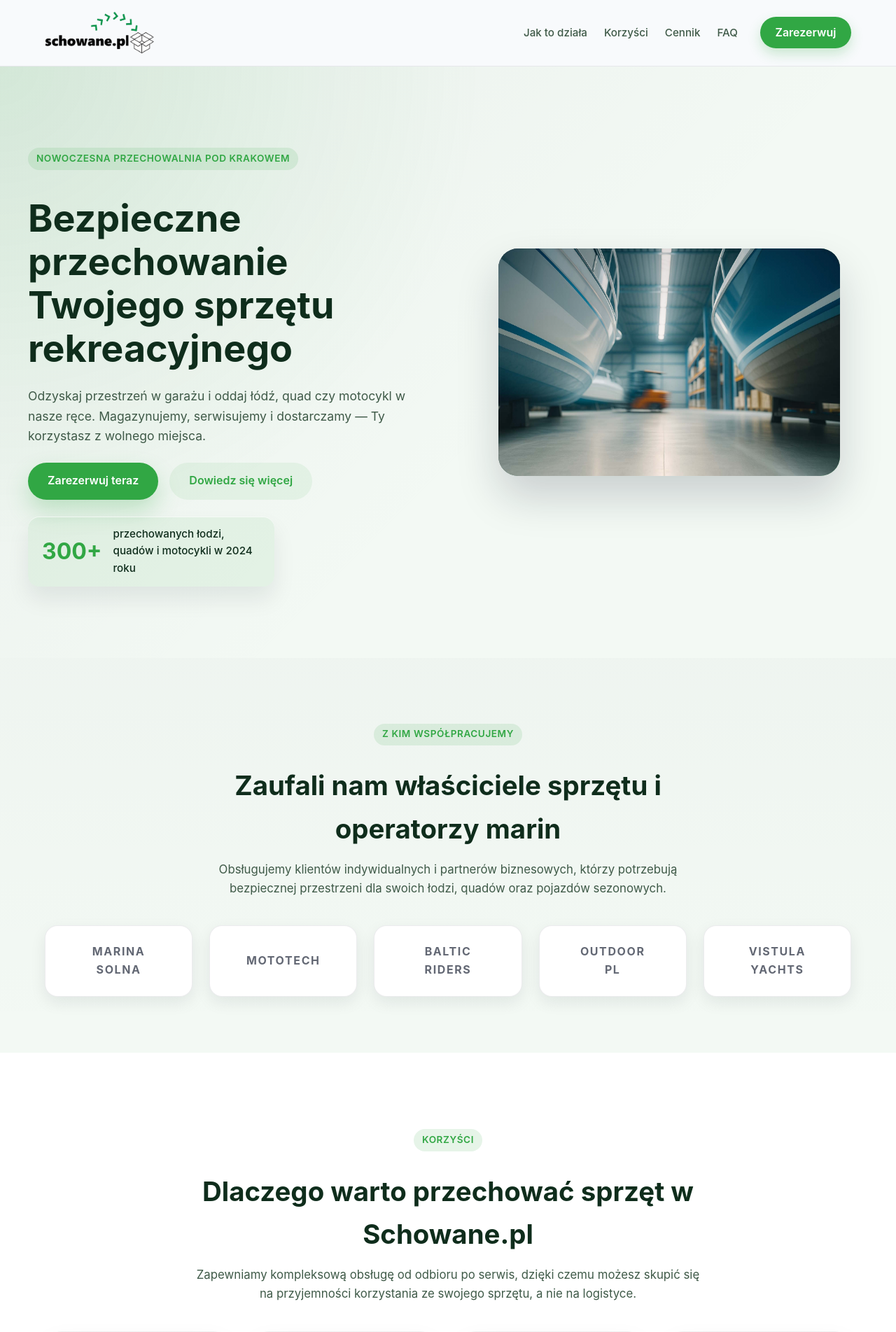
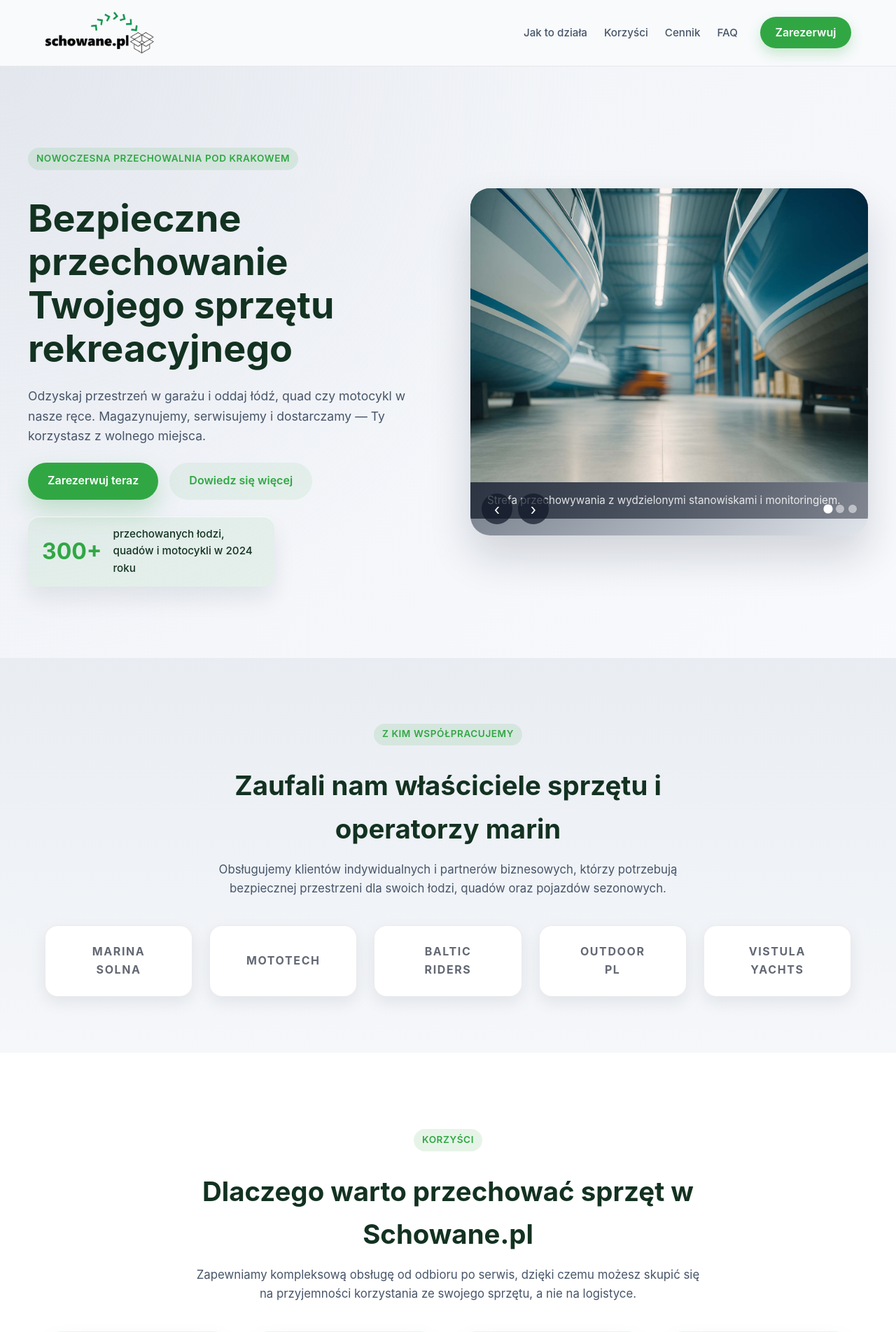
Before and after one commit to michalwojciga/schowane-landing-przechowanie-sprzetu-rekreacyjnego, a Flask app: page /landing in a window 1280 px wide. Shown: the top 1903 px of the page at 70% size. Run offline with Flask 3, Linux system fonts and the light colour scheme.

Commit message:
feat: refresh hero visuals and newsletter ops

```diff
--- a/static/css/landing.css
+++ b/static/css/landing.css
@@ -2,12 +2,16 @@
 
 :root {
   --landing-primary-color: #31a744;
-  --landing-secondary-color: #0f2d1c;
+  --landing-secondary-color: #133221;
   --landing-accent-color: #f4c043;
-  --landing-background-color: #f3f9f4;
+  --landing-background-color: #f5f7fa;
   --landing-surface-color: #ffffff;
-  --landing-text-color: #102819;
-  --landing-muted-text: #3f5a48;
+  --landing-text-color: #111827;
+  --landing-muted-text: #475569;
+  --landing-neutral-50: #fbfcfe;
+  --landing-neutral-100: #eef1f5;
+  --landing-neutral-200: #d9dee6;
+  --landing-neutral-300: #c2c9d4;
   --landing-font-family: 'Inter', system-ui, -apple-system, BlinkMacSystemFont, 'Segoe UI', sans-serif;
 }
 
@@ -236,8 +240,8 @@ summary {
   content: '';
   position: absolute;
   inset: 0;
-  background: radial-gradient(circle at top left, rgba(49, 167, 68, 0.12), transparent 45%),
-    linear-gradient(135deg, rgba(15, 23, 42, 0.04), transparent 60%);
+  background: radial-gradient(circle at top left, rgba(217, 222, 230, 0.55), transparent 55%),
+    linear-gradient(135deg, rgba(239, 242, 247, 0.95), rgba(249, 250, 253, 0.8));
   z-index: 0;
 }
 
@@ -369,29 +373,119 @@ summary {
   position: relative;
   border-radius: clamp(1rem, 3vw, 1.75rem);
   overflow: hidden;
-  box-shadow: 0 30px 60px rgba(15, 23, 42, 0.18);
-  background: linear-gradient(135deg, rgba(15, 23, 42, 0.85), rgba(49, 167, 68, 0.65));
+  box-shadow: 0 30px 60px rgba(15, 23, 42, 0.16);
+  background: linear-gradient(135deg, rgba(20, 33, 51, 0.88), rgba(217, 222, 230, 0.75));
   isolation: isolate;
 }
 
-.landing-hero-media::after {
-  content: '';
-  position: absolute;
-  inset: 0;
-  background: linear-gradient(160deg, rgba(15, 23, 42, 0.18), transparent 50%);
-  pointer-events: none;
+.landing-hero-carousel {
+  position: relative;
+  height: 100%;
 }
 
-.landing-hero-image {
+.landing-hero-carousel-viewport {
+  overflow: hidden;
+}
+
+.landing-hero-carousel-track {
+  display: flex;
+  transition: transform 0.6s ease;
+  will-change: transform;
+  list-style: none;
+  margin: 0;
+  padding: 0;
+}
+
+.landing-hero-slide {
+  min-width: 100%;
+  position: relative;
+  display: flex;
+}
+
+.landing-hero-slide figure {
+  margin: 0;
   width: 100%;
-  height: 100%;
+  display: flex;
+  flex-direction: column;
+}
+
+.landing-hero-slide img {
+  width: 100%;
+  height: clamp(280px, 42vw, 420px);
   object-fit: cover;
   display: block;
 }
 
-.landing-hero-media picture {
-  display: block;
-  height: 100%;
+.landing-hero-slide figcaption {
+  margin: 0;
+  padding: 0.85rem 1.5rem;
+  background: linear-gradient(90deg, rgba(17, 24, 39, 0.72), rgba(17, 24, 39, 0.45));
+  color: rgba(255, 255, 255, 0.85);
+  font-size: 0.95rem;
+}
+
+.landing-hero-carousel-controls {
+  position: absolute;
+  inset: auto 1rem 1rem 1rem;
+  display: flex;
+  align-items: center;
+  justify-content: space-between;
+  gap: 0.75rem;
+  pointer-events: none;
+}
+
+.landing-hero-carousel-buttons {
+  display: inline-flex;
+  gap: 0.5rem;
+}
+
+.landing-hero-carousel-button {
+  pointer-events: auto;
+  border: none;
+  border-radius: 999px;
+  background: rgba(17, 24, 39, 0.7);
+  color: #ffffff;
+  width: 2.75rem;
+  height: 2.75rem;
+  display: inline-flex;
+  align-items: center;
+  justify-content: center;
+  font-size: 1.35rem;
+  cursor: pointer;
+  transition: background 0.2s ease, transform 0.2s ease;
+}
+
+.landing-hero-carousel-button:hover,
+.landing-hero-carousel-button:focus-visible {
+  background: rgba(17, 24, 39, 0.85);
+  transform: translateY(-1px);
+}
+
+.landing-hero-carousel-dots {
+  pointer-events: auto;
+  display: inline-flex;
+  gap: 0.35rem;
+}
+
+.landing-hero-carousel-dot {
+  width: 0.75rem;
+  height: 0.75rem;
+  border-radius: 999px;
+  border: none;
+  background: rgba(255, 255, 255, 0.5);
+  padding: 0;
+  cursor: pointer;
+  transition: background 0.2s ease, transform 0.2s ease;
+}
+
+.landing-hero-carousel-dot.is-active {
+  background: #ffffff;
+  transform: scale(1.1);
+}
+
+.landing-hero-carousel-dot:hover,
+.landing-hero-carousel-dot:focus-visible {
+  background: rgba(255, 255, 255, 0.75);
 }
 
 .landing-section-inner {
@@ -436,7 +530,7 @@ summary {
 
 .landing-partners {
   padding: clamp(3.5rem, 8vw, 5rem) 0;
-  background: linear-gradient(180deg, rgba(15, 23, 42, 0.02), rgba(15, 23, 42, 0));
+  background: linear-gradient(180deg, rgba(223, 229, 236, 0.55), rgba(245, 247, 250, 0));
 }
 
 .landing-partner-logos {
--- a/templates/landing/base.html
+++ b/templates/landing/base.html
@@ -68,25 +68,81 @@
               <span>przechowanych łodzi, quadów i motocykli w 2024 roku</span>
             </div>
           </div>
-          <figure class="landing-hero-media">
-            <picture>
-              <source
+          <div class="landing-hero-media" role="group" aria-label="Galeria magazynu Schowane.pl">
+            <div class="landing-hero-carousel" data-landing-hero-carousel>
+              <div class="landing-hero-carousel-viewport">
+                <ul class="landing-hero-carousel-track">
+                  <li class="landing-hero-slide is-active" data-landing-hero-slide>
+                    <figure>
+                      <img
+                        src="{{ url_for('static', filename='img/landing/hero-background.jpg') }}"
                         srcset="{{ url_for('static', filename='img/landing/hero-background.jpg') }} 1200w"
                         sizes="(max-width: 768px) 100vw, (max-width: 1200px) 50vw, 600px"
-                type="image/jpeg"
-              />
-              <img
-                class="landing-hero-image"
-                src="{{ url_for('static', filename='img/landing/hero-background.jpg') }}"
                         alt="Wnętrze magazynu Schowane.pl z przechowywanymi łodziami i quadami"
                         width="1200"
                         height="900"
                         loading="lazy"
                         decoding="async"
                       />
-            </picture>
-            <figcaption class="sr-only">Nowoczesny magazyn z monitorowanymi stanowiskami dla sprzętu rekreacyjnego.</figcaption>
+                      <figcaption>Strefa przechowywania z wydzielonymi stanowiskami i monitoringiem.</figcaption>
                     </figure>
+                  </li>
+                  <li class="landing-hero-slide" data-landing-hero-slide>
+                    <figure>
+                      <img
+                        src="{{ url_for('static', filename='img/landing/hero-placeholder-1.svg') }}"
+                        alt="Schemat procesu obsługi klienta w magazynie Schowane.pl"
+                        width="1200"
+                        height="900"
+                        loading="lazy"
+                        decoding="async"
+                      />
+                      <figcaption>Przejrzysty schemat obsługi — od odbioru sprzętu po sezonową konserwację.</figcaption>
+                    </figure>
+                  </li>
+                  <li class="landing-hero-slide" data-landing-hero-slide>
+                    <figure>
+                      <img
+                        src="{{ url_for('static', filename='img/landing/hero-placeholder-2.svg') }}"
+                        alt="Widok operatorów przygotowujących sprzęt rekreacyjny do wydania"
+                        width="1200"
+                        height="900"
+                        loading="lazy"
+                        decoding="async"
+                      />
+                      <figcaption>Zespół operatorów przygotowuje sprzęt klientów do szybkiego wydania.</figcaption>
+                    </figure>
+                  </li>
+                </ul>
+              </div>
+              <div class="landing-hero-carousel-controls">
+                <div class="landing-hero-carousel-buttons">
+                  <button
+                    type="button"
+                    class="landing-hero-carousel-button"
+                    data-landing-hero-prev
+                    aria-label="Poprzedni obraz"
+                  >
+                    <span aria-hidden="true">&#x2039;</span>
+                  </button>
+                  <button
+                    type="button"
+                    class="landing-hero-carousel-button"
+                    data-landing-hero-next
+                    aria-label="Następny obraz"
+                  >
+                    <span aria-hidden="true">&#x203a;</span>
+                  </button>
+                </div>
+                <div
+                  class="landing-hero-carousel-dots"
+                  role="group"
+                  aria-label="Wybierz slajd z galerii"
+                  data-landing-hero-dots
+                ></div>
+              </div>
+            </div>
+          </div>
         </div>
       </section>
       <section class="landing-partners" aria-labelledby="partners-heading">
```
Also changed, not shown: other parts of static/css/landing.css (+26 -11 lines), docs/landing-page-implementation-plan.md (+11 -0 lines), docs/newsletter-operations.md (added, +56 -0 lines), static/js/landing.js (+92 -0 lines), README.md, static/img/landing/hero-placeholder-1.svg (added), static/img/landing/hero-placeholder-2.svg (added). Lines whose indentation alone changed are shown as unchanged.
